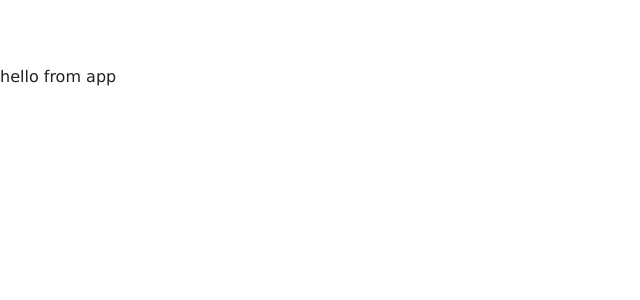
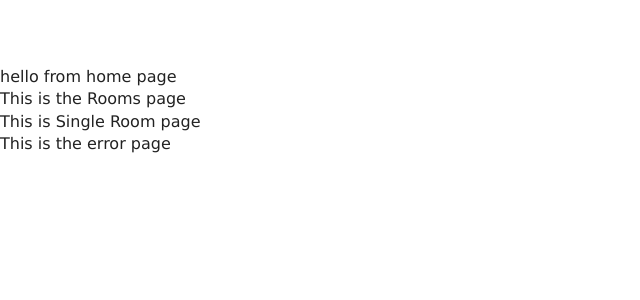
Before and after one commit to pickles135/resort-proj, a React (Create React App) app: page / in a window 1280 px wide. Shown: the top 300 px of the page, without its empty margins (0-640 px from the left). Built offline with nearby package versions, Linux system fonts and the light colour scheme.

Commit message:
renders everything inside of pages

```diff
--- a/src/App.js
+++ b/src/App.js
@@ -8,7 +8,12 @@ import Error from './pages/Error';
 
 function App() {
   return (
-    <> hello from app </>
+    <>
+      <Home />
+      <Rooms />
+      <SingleRoom />
+      <Error />
+    </>
   );
 }
 
```
